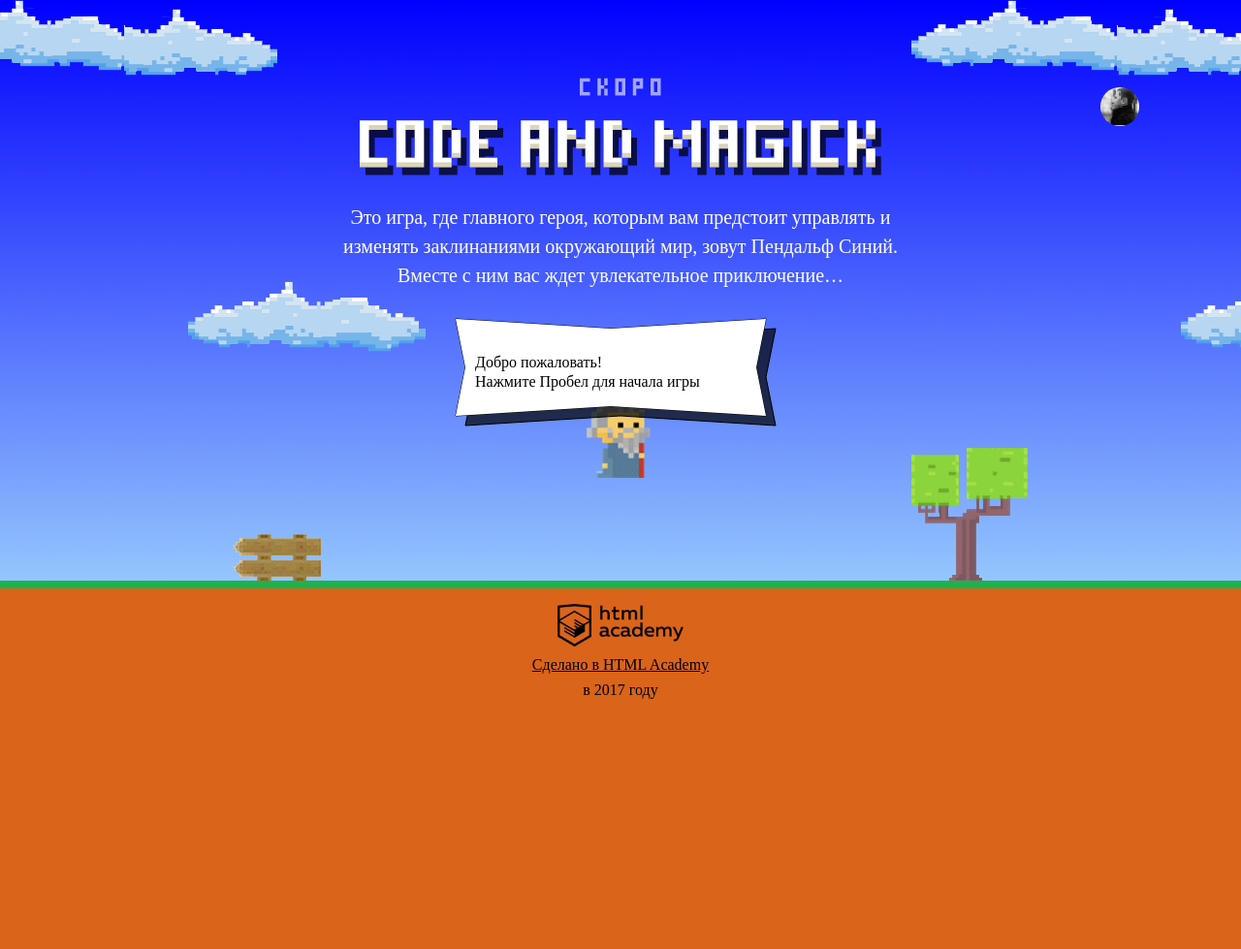
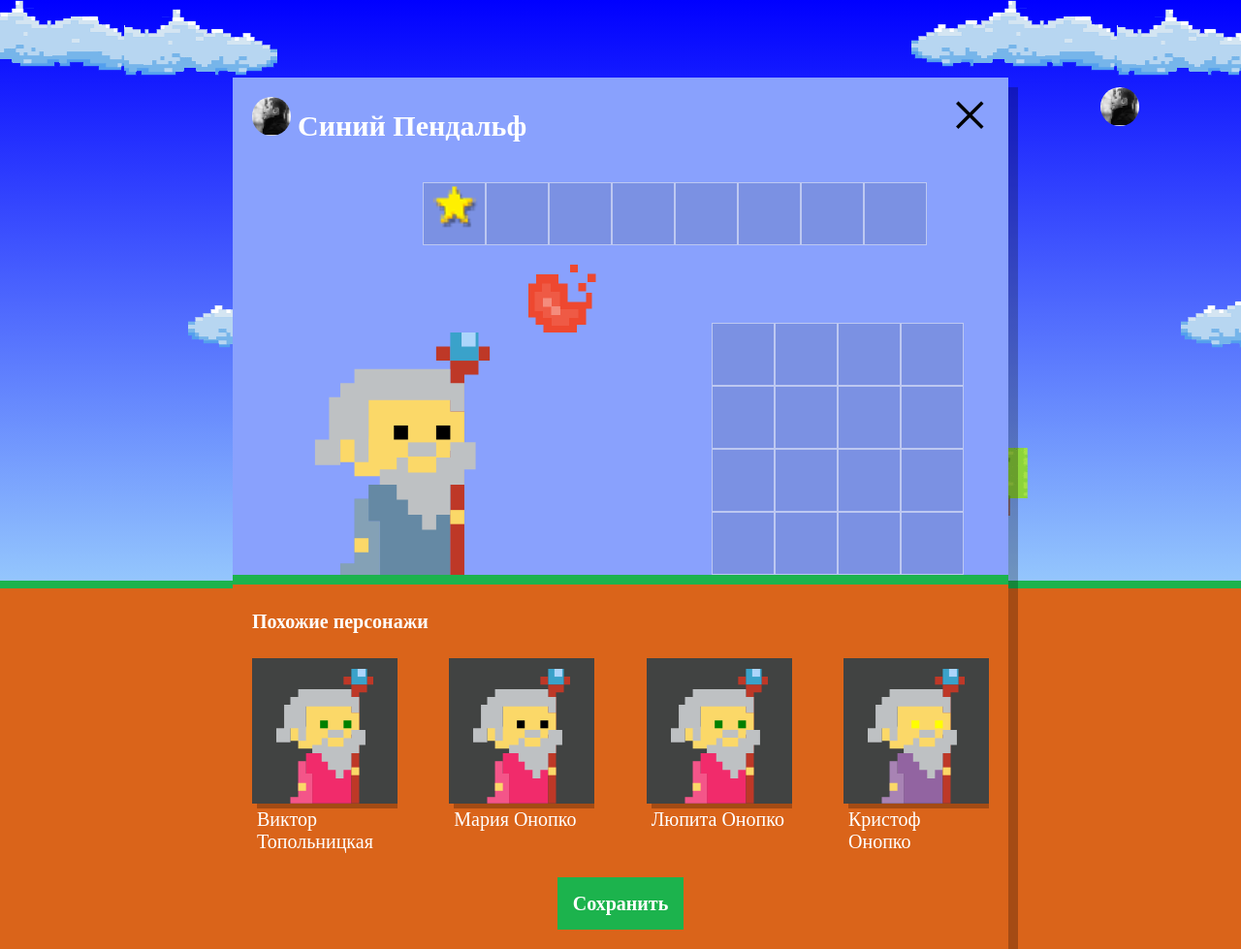
Before and after one commit to morrigan-mm/1289625-code-and-magick-20, a website: page index.html in a window 1280 px wide. Shown: the whole page at 97% size. Before the commit the page ends 800 px from the top, so only its background shows below. Drawn offline with Linux system fonts and the light colour scheme; a web font is replaced by a local one.

Commit message:
Implement wizards rendering

```diff
--- a/index.html
+++ b/index.html
@@ -207,6 +207,7 @@
       return (gameFieldHeight / 3);
     }
   </script>
+  <script src="js/setup.js"></script>
   <script src="js/stat.js"></script>
   <script src="js/game.js"></script>
 
--- /dev/null
+++ b/js/setup.js
@@ -0,0 +1,65 @@
+'use strict';
+
+var NAMES = ['Иван', 'Хуан Себастьян', 'Мария', 'Кристоф', 'Виктор', 'Юлия', 'Люпита', 'Вашингтон'];
+var SECOND_NAMES = ['да Марья', 'Верон', 'Мирабелла', 'Вальц', 'Онопко', 'Топольницкая', 'Нионго', 'Ирвинг'];
+var COAT_COLORS = ['rgb(101, 137, 164)', 'rgb(241, 43, 107)', 'rgb(146, 100, 161)', 'rgb(56, 159, 117)', 'rgb(215, 210, 55)', 'rgb(0, 0, 0)'];
+var EYES_COLORS = ['black', 'red', 'blue', 'yellow', 'green'];
+
+var setupWindow = document.querySelector('.setup');
+setupWindow.classList.remove('hidden');
+
+var similarListElement = document.querySelector('.setup-similar-list');
+var similarWizardTemplate = document.querySelector('#similar-wizard-template')
+    .content
+    .querySelector('.setup-similar-item');
+
+var getRandomIndex = function (min, max) {
+  return Math.floor(Math.random() * (max - min + 1)) + min;
+};
+
+var getRandomElement = function (arr) {
+  var index = getRandomIndex(0, arr.length - 1);
+  return arr[index];
+};
+
+var createCharacter = function () {
+  return {
+    name: getRandomElement(NAMES) + ' ' + getRandomElement(SECOND_NAMES),
+    coatColor: getRandomElement(COAT_COLORS),
+    eyesColor: getRandomElement(EYES_COLORS)
+  };
+};
+
+var createCharactersArr = function (length) {
+  var arr = [];
+
+  for (var i = 0; i < length; i++) {
+    arr.push(createCharacter());
+  }
+
+  return arr;
+};
+
+var renderWizard = function (wizard) {
+  var wizardElement = similarWizardTemplate.cloneNode(true);
+
+  wizardElement.querySelector('.setup-similar-label').textContent = wizard.name;
+  wizardElement.querySelector('.wizard-coat').style.fill = wizard.coatColor;
+  wizardElement.querySelector('.wizard-eyes').style.fill = wizard.eyesColor;
+
+  return wizardElement;
+};
+
+var renderWizards = function (length) {
+  var wizards = createCharactersArr(length);
+  var fragment = document.createDocumentFragment();
+
+  for (var i = 0; i < length; i++) {
+    fragment.appendChild(renderWizard(wizards[i]));
+  }
+
+  return fragment;
+};
+
+similarListElement.appendChild(renderWizards(4));
+document.querySelector('.setup-similar').classList.remove('hidden');
```
